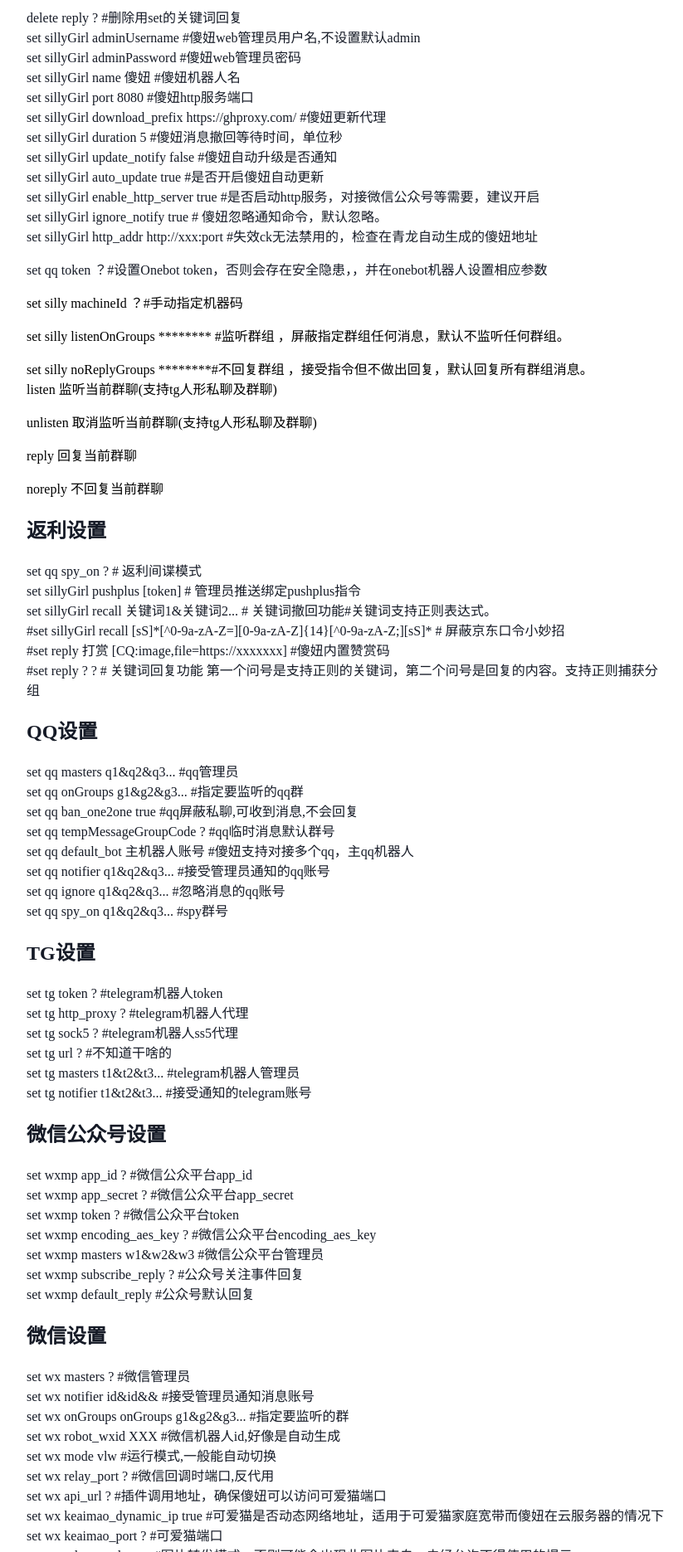
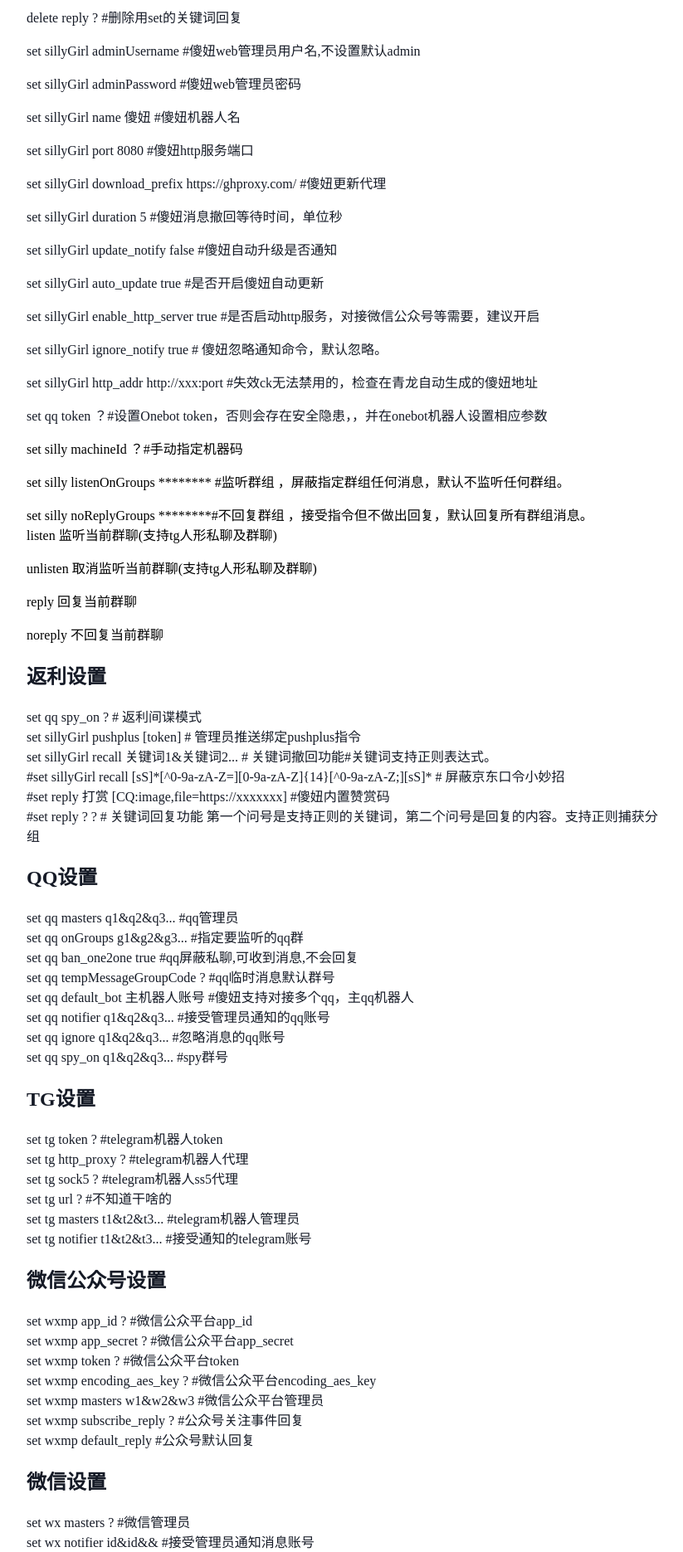
Before and after one commit to nsv2051/sillyGirl, a plain HTML site: page index.html in a window 1280 px wide. Shown: the part 180-2051 px from the top of the page at 83% size, without its empty margins (224-1047 px from the left). Drawn offline with Linux system fonts and the light colour scheme.

Commit message:
Update index.html

```diff
--- a/index.html
+++ b/index.html
@@ -33,8 +33,19 @@
 <div class="lake-content" typography="classic">
   <p id="u4fb34cfe" class="ne-p"><span class="ne-text" style="color: rgb(21, 26, 38)">? empty ? #删除一个Bucket中包含?的所有数据</span></p>
   <h2 id="xyUET"><span class="ne-text" style="color: rgb(21, 26, 38)">傻妞设置</span></h2>
-      <p id="u328903ed" class="ne-p"><span class="ne-text" style="color: rgb(21, 26, 38)">delete reply ? #删除用set的关键词回复<br />set sillyGirl adminUsername #傻妞web管理员用户名,不设置默认admin<br />set sillyGirl adminPassword #傻妞web管理员密码<br />set sillyGirl name 傻妞 #傻妞机器人名<br />set sillyGirl port 8080 #傻妞http服务端口<br />set sillyGirl download_prefix https://ghproxy.com/ #傻妞更新代理<br />set sillyGirl duration 5 #傻妞消息撤回等待时间，单位秒<br />set sillyGirl update_notify false #傻妞自动升级是否通知<br />set sillyGirl auto_update true #是否开启傻妞自动更新<br />set sillyGirl enable_http_server true #是否启动http服务，对接微信公众号等需要，建议开启<br />set sillyGirl ignore_notify true # 傻妞忽略通知命令，默认忽略。<br />set sillyGirl http_addr http://xxx:port #失效ck无法禁用的，检查在青龙自动生成的傻妞地址</span></p>
-      <p id="u30f58632" class="ne-p"><span class="ne-text" style="color: rgb(21, 26, 38)">set qq token ？#设置Onebot token，否则会存在安全隐患，，并在onebot机器人设置相应参数</span></p>
+  <p id="u328903ed" class="ne-p"><span class="ne-text" style="color: rgb(21, 26, 38)">delete reply ? #删除用set的关键词回复</span></p>
+  <p id="u530be444" class="ne-p"><span class="ne-text" style="color: rgb(21, 26, 38)">set sillyGirl adminUsername #傻妞web管理员用户名,不设置默认admin</span></p>
+  <p id="u62f80078" class="ne-p"><span class="ne-text" style="color: rgb(21, 26, 38)">set sillyGirl adminPassword #傻妞web管理员密码</span></p>
+  <p id="uc6e9a553" class="ne-p"><span class="ne-text" style="color: rgb(21, 26, 38)">set sillyGirl name 傻妞 #傻妞机器人名</span></p>
+  <p id="uf8573bc2" class="ne-p"><span class="ne-text" style="color: rgb(21, 26, 38)">set sillyGirl port 8080 #傻妞http服务端口</span></p>
+  <p id="u7627b454" class="ne-p"><span class="ne-text" style="color: rgb(21, 26, 38)">set sillyGirl download_prefix https://ghproxy.com/ #傻妞更新代理</span></p>
+  <p id="u86254b37" class="ne-p"><span class="ne-text" style="color: rgb(21, 26, 38)">set sillyGirl duration 5 #傻妞消息撤回等待时间，单位秒</span></p>
+  <p id="u8df7b7ec" class="ne-p"><span class="ne-text" style="color: rgb(21, 26, 38)">set sillyGirl update_notify false #傻妞自动升级是否通知</span></p>
+  <p id="u566a92da" class="ne-p"><span class="ne-text" style="color: rgb(21, 26, 38)">set sillyGirl auto_update true #是否开启傻妞自动更新</span></p>
+  <p id="u6ce23e2f" class="ne-p"><span class="ne-text" style="color: rgb(21, 26, 38)">set sillyGirl enable_http_server true #是否启动http服务，对接微信公众号等需要，建议开启</span></p>
+  <p id="u788e6ed2" class="ne-p"><span class="ne-text" style="color: rgb(21, 26, 38)">set sillyGirl ignore_notify true # 傻妞忽略通知命令，默认忽略。</span></p>
+  <p id="u7a5b1a5d" class="ne-p"><span class="ne-text" style="color: rgb(21, 26, 38)">set sillyGirl http_addr http://xxx:port #失效ck无法禁用的，检查在青龙自动生成的傻妞地址</span></p>
+  <p id="u1e4fbacf" class="ne-p"><span class="ne-text" style="color: rgb(21, 26, 38)">set qq token ？#设置Onebot token，否则会存在安全隐患，，并在onebot机器人设置相应参数</span></p>
   <p id="ub8c6c5cc" class="ne-p"><span class="ne-text">set silly machineId ？#手动指定机器码</span></p>
   <p id="u4e031026" class="ne-p"><span class="ne-text">set silly listenOnGroups ******** #监听群组 ，屏蔽指定群组任何消息，默认不监听任何群组。</span></p>
   <p id="udf9762b9" class="ne-p"><span class="ne-text">set silly noReplyGroups ********#不回复群组 ，接受指令但不做出回复，默认回复所有群组消息。</span><span class="ne-text" style="color: rgb(21, 26, 38)"><br /></span><span class="ne-text">listen 监听当前群聊(支持tg人形私聊及群聊)</span></p>
@@ -45,24 +56,24 @@
   <h2 id="exzpt"><span class="ne-text" style="color: rgb(21, 26, 38)">返利设置</span></h2>
   <p id="u9dacd215" class="ne-p"><span class="ne-text" style="color: rgb(21, 26, 38)">set qq spy_on ? # 返利间谍模式<br />set sillyGirl pushplus [token] # 管理员推送绑定pushplus指令<br />set sillyGirl recall 关键词1&amp;关键词2... # 关键词撤回功能#关键词支持正则表达式。<br />#set sillyGirl recall [sS]*[^0-9a-zA-Z=][0-9a-zA-Z]{14}[^0-9a-zA-Z;][sS]* # 屏蔽京东口令小妙招<br />#set reply 打赏 [CQ:image,file=https://xxxxxxx] #傻妞内置赞赏码<br />#set reply ? ? # 关键词回复功能 第一个问号是支持正则的关键词，第二个问号是回复的内容。支持正则捕获分组</span></p>
   <h2 id="SGHqk"><span class="ne-text" style="color: rgb(21, 26, 38)">QQ设置</span></h2>
-      <p id="ud5ec45b1" class="ne-p"><span class="ne-text" style="color: rgb(21, 26, 38)">set qq masters q1&amp;q2&amp;q3... #qq管理员<br />set qq onGroups g1&amp;g2&amp;g3... #指定要监听的qq群<br />set qq ban_one2one true #qq屏蔽私聊,可收到消息,不会回复<br />set qq tempMessageGroupCode ? #qq临时消息默认群号<br />set qq default_bot 主机器人账号 #傻妞支持对接多个qq，主qq机器人<br />set qq notifier q1&amp;q2&amp;q3... #接受管理员通知的qq账号<br />set qq ignore q1&amp;q2&amp;q3... #忽略消息的qq账号<br />set qq spy_on q1&amp;q2&amp;q3... #spy群号</span></p>
+  <p id="ud5ec45b1" class="ne-p"><span class="ne-text" style="color: rgb(21, 26, 38)">set qq masters q1&amp;q2&amp;q3... #qq管理员<br /></span><span class="ne-text" style="color: rgb(21, 26, 38)">set qq onGroups g1&amp;g2&amp;g3... #指定要监听的qq群<br /></span><span class="ne-text" style="color: rgb(21, 26, 38)">set qq ban_one2one true #qq屏蔽私聊,可收到消息,不会回复<br /></span><span class="ne-text" style="color: rgb(21, 26, 38)">set qq tempMessageGroupCode ? #qq临时消息默认群号<br /></span><span class="ne-text" style="color: rgb(21, 26, 38)">set qq default_bot 主机器人账号 #傻妞支持对接多个qq，主qq机器人<br /></span><span class="ne-text" style="color: rgb(21, 26, 38)">set qq notifier q1&amp;q2&amp;q3... #接受管理员通知的qq账号<br /></span><span class="ne-text" style="color: rgb(21, 26, 38)">set qq ignore q1&amp;q2&amp;q3... #忽略消息的qq账号<br /></span><span class="ne-text" style="color: rgb(21, 26, 38)">set qq spy_on q1&amp;q2&amp;q3... #spy群号</span></p>
   <h2 id="TFsO6"><span class="ne-text" style="color: rgb(21, 26, 38)">TG设置</span></h2>
-      <p id="uf578bf21" class="ne-p"><span class="ne-text" style="color: rgb(21, 26, 38)">set tg token ? #telegram机器人token<br />set tg http_proxy ? #telegram机器人代理<br />set tg sock5 ? #telegram机器人ss5代理<br />set tg url ? #不知道干啥的<br />set tg masters t1&amp;t2&amp;t3... #telegram机器人管理员<br />set tg notifier t1&amp;t2&amp;t3... #接受通知的telegram账号</span></p>
+  <p id="uf578bf21" class="ne-p"><span class="ne-text" style="color: rgb(21, 26, 38)">set tg token ? #telegram机器人token<br /></span><span class="ne-text" style="color: rgb(21, 26, 38)">set tg http_proxy ? #telegram机器人代理<br /></span><span class="ne-text" style="color: rgb(21, 26, 38)">set tg sock5 ? #telegram机器人ss5代理<br /></span><span class="ne-text" style="color: rgb(21, 26, 38)">set tg url ? #不知道干啥的<br /></span><span class="ne-text" style="color: rgb(21, 26, 38)">set tg masters t1&amp;t2&amp;t3... #telegram机器人管理员<br /></span><span class="ne-text" style="color: rgb(21, 26, 38)">set tg notifier t1&amp;t2&amp;t3... #接受通知的telegram账号</span></p>
   <h2 id="CApWu"><span class="ne-text" style="color: rgb(21, 26, 38)">微信公众号设置</span></h2>
-      <p id="ud4004897" class="ne-p"><span class="ne-text" style="color: rgb(21, 26, 38)">set wxmp app_id ? #微信公众平台app_id<br />set wxmp app_secret ? #微信公众平台app_secret<br />set wxmp token ? #微信公众平台token<br />set wxmp encoding_aes_key ? #微信公众平台encoding_aes_key<br />set wxmp masters w1&amp;w2&amp;w3 #微信公众平台管理员<br />set wxmp subscribe_reply ? #公众号关注事件回复<br />set wxmp default_reply #公众号默认回复</span></p>
+  <p id="ud4004897" class="ne-p"><span class="ne-text" style="color: rgb(21, 26, 38)">set wxmp app_id ? #微信公众平台app_id<br /></span><span class="ne-text" style="color: rgb(21, 26, 38)">set wxmp app_secret ? #微信公众平台app_secret<br /></span><span class="ne-text" style="color: rgb(21, 26, 38)">set wxmp token ? #微信公众平台token<br /></span><span class="ne-text" style="color: rgb(21, 26, 38)">set wxmp encoding_aes_key ? #微信公众平台encoding_aes_key<br /></span><span class="ne-text" style="color: rgb(21, 26, 38)">set wxmp masters w1&amp;w2&amp;w3 #微信公众平台管理员<br /></span><span class="ne-text" style="color: rgb(21, 26, 38)">set wxmp subscribe_reply ? #公众号关注事件回复<br /></span><span class="ne-text" style="color: rgb(21, 26, 38)">set wxmp default_reply #公众号默认回复</span></p>
   <h2 id="hF3t1"><span class="ne-text" style="color: rgb(21, 26, 38)">微信设置</span></h2>
-      <p id="ud4ecf01e" class="ne-p"><span class="ne-text" style="color: rgb(21, 26, 38)">set wx masters ? #微信管理员<br />set wx notifier id&amp;id&amp;&amp; #接受管理员通知消息账号<br />set wx onGroups onGroups g1&amp;g2&amp;g3... #指定要监听的群<br />set wx robot_wxid XXX #微信机器人id,好像是自动生成<br />set wx mode vlw #运行模式,一般能自动切换<br />set wx relay_port ? #微信回调时端口,反代用<br />set wx api_url ? #插件调用地址，确保傻妞可以访问可爱猫端口<br />set wx keaimao_dynamic_ip true #可爱猫是否动态网络地址，适用于可爱猫家庭宽带而傻妞在云服务器的情况下<br />set wx keaimao_port ? #可爱猫端口<br />set wx relay_mode true #图片转发模式，否则可能会出现此图片来自xx未经允许不得使用的提示<br />set wx relaier ? #指定转发地址，格式为 https://域名/relay?url=%s，不知道不用填<br />set wx sillyGirl_dynamic_ip true #傻妞是否动态网络地址，适用于傻妞家庭宽带而可爱猫在云服务器的情况下</span></p>
-      <p id="u5666486e" class="ne-p"><span class="ne-text" style="color: rgb(21, 26, 38)"><br />set wx vlw_token XXX #对接vlw插件的token<br />set wx vlw_addr http://vlw插件ip:端口 #插件调用地址，对应之前插件配置的<br />set wx relay_mode true #图片转发模式，否则可能会出现此图片来自xx未经允许不得使用的提示。<br />set wx relaier ? #指定转发地址，格式为 https://域名/relay?url=%s，不知道干嘛的。</span></p>
+  <p id="ud4ecf01e" class="ne-p"><span class="ne-text" style="color: rgb(21, 26, 38)">set wx masters ? #微信管理员<br /></span><span class="ne-text" style="color: rgb(21, 26, 38)">set wx notifier id&amp;id&amp;&amp; #接受管理员通知消息账号<br /></span><span class="ne-text" style="color: rgb(21, 26, 38)">set wx onGroups onGroups g1&amp;g2&amp;g3... #指定要监听的群<br /></span><span class="ne-text" style="color: rgb(21, 26, 38)">set wx robot_wxid XXX #微信机器人id,好像是自动生成<br /></span><span class="ne-text" style="color: rgb(21, 26, 38)">set wx mode vlw #运行模式,一般能自动切换<br /></span><span class="ne-text" style="color: rgb(21, 26, 38)">set wx relay_port ? #微信回调时端口,反代用<br /></span><span class="ne-text" style="color: rgb(21, 26, 38)">set wx api_url ? #插件调用地址，确保傻妞可以访问可爱猫端口<br /></span><span class="ne-text" style="color: rgb(21, 26, 38)">set wx keaimao_dynamic_ip true #可爱猫是否动态网络地址，适用于可爱猫家庭宽带而傻妞在云服务器的情况下<br /></span><span class="ne-text" style="color: rgb(21, 26, 38)">set wx keaimao_port ? #可爱猫端口<br /></span><span class="ne-text" style="color: rgb(21, 26, 38)">set wx relay_mode true #图片转发模式，否则可能会出现此图片来自xx未经允许不得使用的提示<br /></span><span class="ne-text" style="color: rgb(21, 26, 38)">set wx relaier ? #指定转发地址，格式为 https://域名/relay?url=%s，不知道不用填<br /></span><span class="ne-text" style="color: rgb(21, 26, 38)">set wx sillyGirl_dynamic_ip true #傻妞是否动态网络地址，适用于傻妞家庭宽带而可爱猫在云服务器的情况下</span></p>
+  <p id="u5666486e" class="ne-p"><span class="ne-text" style="color: rgb(21, 26, 38)"><br /></span><span class="ne-text" style="color: rgb(21, 26, 38)">set wx vlw_token XXX #对接vlw插件的token<br /></span><span class="ne-text" style="color: rgb(21, 26, 38)">set wx vlw_addr http://vlw插件ip:端口 #插件调用地址，对应之前插件配置的<br /></span><span class="ne-text" style="color: rgb(21, 26, 38)">set wx relay_mode true #图片转发模式，否则可能会出现此图片来自xx未经允许不得使用的提示。<br /></span><span class="ne-text" style="color: rgb(21, 26, 38)">set wx relaier ? #指定转发地址，格式为 https://域名/relay?url=%s，不知道干嘛的。</span></p>
   <h2 id="mgVqf"><span class="ne-text" style="color: rgb(21, 26, 38)">青龙管理</span></h2>
-      <p id="u07b39392" class="ne-p"><span class="ne-text" style="color: rgb(21, 26, 38)">set qinglong enable_qinglong true #是否启用青龙管理<br />set qinglong QLS xxx #青龙配置,自动生成<br />set qinglong autoCronHideDuplicate false #关闭自动隐藏任务命令<br />set qinglong host http://xxx #青龙地址<br />set qinglong client_id xxx #青龙client_id<br />set qinglong client_secret xxx #青龙client_secret<br />set qinglong autoCronHideDuplicate false #关闭自动隐藏任务命令</span></p>
+  <p id="u07b39392" class="ne-p"><span class="ne-text" style="color: rgb(21, 26, 38)">set qinglong enable_qinglong true #是否启用青龙管理<br /></span><span class="ne-text" style="color: rgb(21, 26, 38)">set qinglong QLS xxx #青龙配置,自动生成<br /></span><span class="ne-text" style="color: rgb(21, 26, 38)">set qinglong autoCronHideDuplicate false #关闭自动隐藏任务命令<br /></span><span class="ne-text" style="color: rgb(21, 26, 38)">set qinglong host http://xxx #青龙地址<br /></span><span class="ne-text" style="color: rgb(21, 26, 38)">set qinglong client_id xxx #青龙client_id<br /></span><span class="ne-text" style="color: rgb(21, 26, 38)">set qinglong client_secret xxx #青龙client_secret<br /></span><span class="ne-text" style="color: rgb(21, 26, 38)">set qinglong autoCronHideDuplicate false #关闭自动隐藏任务命令</span></p>
   <h2 id="Xpdjx"><span class="ne-text" style="color: rgb(21, 26, 38)">车头&amp;钉子</span></h2>
-      <p id="ue4c5586c" class="ne-p"><span class="ne-text" style="color: rgb(21, 26, 38)">set qinglong pins xxx #钉子<br />set qinglong chetou xxx #车头</span></p>
+  <p id="ue4c5586c" class="ne-p"><span class="ne-text" style="color: rgb(21, 26, 38)">set qinglong pins xxx #钉子<br /></span><span class="ne-text" style="color: rgb(21, 26, 38)">set qinglong chetou xxx #车头</span></p>
   <h2 id="XnZCO"><span class="ne-text" style="color: rgb(21, 26, 38)">芝士设置</span></h2>
-      <p id="ue9c70cb8" class="ne-p"><span class="ne-text" style="color: rgb(21, 26, 38)">set jd_cookie enable_jd_cookie true #是否启用芝士<br />set jd_cookie groupCode xxxxxxx #仅在指定群启用芝士<br />set jd_cookie http_proxy http://xxx或者sock5:// #代理<br />set jd_cookie asset_query_alias xxxxxxx #自定义查询口令，变相实现屏蔽查询口令。<br />set jd_cookie query_wait_time [限制秒数] #限制查询频率<br />set jd_cookie enable_auto_update true #自动检测ck有效性开关，关闭则为false。<br /><br />set jd_cookie auto_migrate */7 * * * * #定时执行迁移<br /><br />set jd_cookie ad ? #自定义广告，成功登录后发送<br />set jd_cookie pub_login_addr ? #出现无法自动验证的验证码时使用的地址</span></p>
+  <p id="ue9c70cb8" class="ne-p"><span class="ne-text" style="color: rgb(21, 26, 38)">set jd_cookie enable_jd_cookie true #是否启用芝士<br /></span><span class="ne-text" style="color: rgb(21, 26, 38)">set jd_cookie groupCode xxxxxxx #仅在指定群启用芝士<br /></span><span class="ne-text" style="color: rgb(21, 26, 38)">set jd_cookie http_proxy http://xxx或者sock5:// #代理<br /></span><span class="ne-text" style="color: rgb(21, 26, 38)">set jd_cookie asset_query_alias xxxxxxx #自定义查询口令，变相实现屏蔽查询口令。<br /></span><span class="ne-text" style="color: rgb(21, 26, 38)">set jd_cookie query_wait_time [限制秒数] #限制查询频率<br /></span><span class="ne-text" style="color: rgb(21, 26, 38)">set jd_cookie enable_auto_update true #自动检测ck有效性开关，关闭则为false。<br /><br /></span><span class="ne-text" style="color: rgb(21, 26, 38)">set jd_cookie auto_migrate */7 * * * * #定时执行迁移<br /><br /></span><span class="ne-text" style="color: rgb(21, 26, 38)">set jd_cookie ad ? #自定义广告，成功登录后发送<br /></span><span class="ne-text" style="color: rgb(21, 26, 38)">set jd_cookie pub_login_addr ? #出现无法自动验证的验证码时使用的地址</span></p>
   <h2 id="mIMel"><span class="ne-text" style="color: rgb(21, 26, 38)">Nark登录设置</span></h2>
-      <p id="u09f6efa9" class="ne-p"><span class="ne-text" style="color: rgb(21, 26, 38)">set jd_cookie nolan_addr http://诺兰ip:端口 #诺兰登陆地址，需要http<br /><br />set jd_cookie xdd_url ? #短信登录接入xdd指令，格式http://IP地址:端口/api/login/smslogin<br />set jd_cookie xdd_token ? #对接xdd，额外参数<br /><br />set jd_cookie tip xxxx #登录服务不可用时提示<br />set jd_cookie login_tip xxx #发送短信前的提示<br />set jd_cookie login_tip_qq xxx #你可以单独某个客户端发送短信前的提示,其他客户端将qq改成别的,如wx<br />set jd_cookie phone_tip xxx #手机号获取成功后提示<br />set jd_cookie phone_tip_wx xxx #你可以单独某个客户端获取后期成功提示,其他客户端将wx改成别的,如qq<br />set jd_cookie sms_tip xxx #接收短信验证码提示<br />set jd_cookie nolan_timeout xxx #超时提示</span></p>
+  <p id="u09f6efa9" class="ne-p"><span class="ne-text" style="color: rgb(21, 26, 38)">set jd_cookie nolan_addr http://诺兰ip:端口 #诺兰登陆地址，需要http<br /><br /></span><span class="ne-text" style="color: rgb(21, 26, 38)">set jd_cookie xdd_url ? #短信登录接入xdd指令，格式http://IP地址:端口/api/login/smslogin<br /></span><span class="ne-text" style="color: rgb(21, 26, 38)">set jd_cookie xdd_token ? #对接xdd，额外参数<br /><br /></span><span class="ne-text" style="color: rgb(21, 26, 38)">set jd_cookie tip xxxx #登录服务不可用时提示<br /></span><span class="ne-text" style="color: rgb(21, 26, 38)">set jd_cookie login_tip xxx #发送短信前的提示<br /></span><span class="ne-text" style="color: rgb(21, 26, 38)">set jd_cookie login_tip_qq xxx #你可以单独某个客户端发送短信前的提示,其他客户端将qq改成别的,如wx<br /></span><span class="ne-text" style="color: rgb(21, 26, 38)">set jd_cookie phone_tip xxx #手机号获取成功后提示<br /></span><span class="ne-text" style="color: rgb(21, 26, 38)">set jd_cookie phone_tip_wx xxx #你可以单独某个客户端获取后期成功提示,其他客户端将wx改成别的,如qq<br /></span><span class="ne-text" style="color: rgb(21, 26, 38)">set jd_cookie sms_tip xxx #接收短信验证码提示<br /></span><span class="ne-text" style="color: rgb(21, 26, 38)">set jd_cookie nolan_timeout xxx #超时提示</span></p>
   <h2 id="nujjA"><span class="ne-text" style="color: rgb(21, 26, 38)">任务通知</span></h2>
-      <p id="udcae6159" class="ne-p"><span class="ne-text" style="color: rgb(21, 26, 38)">set jd_cookie disable_notify true #关闭推送指令，不想收到请jd unbind<br />set jd_cookie asset_push 0 13 * * * #定时资产推送和cookie检查<br />set jd_cookie task_Notify 0 13 * * * #定时任务通知<br />set jd_cookie notify_mode group/private #任务通知群聊模式<br />set jd_cookie qqGroup ? #任务通知qq群聊ID<br />set jd_cookie wxGroup ? #任务通知微信群聊ID<br /><br />set jd_cookie wsck_ua xxx #wskey转换时ua<br /><br />set jdWSCK update 56 * * * * #wskey自动转cooke定时</span></p>
+  <p id="udcae6159" class="ne-p"><span class="ne-text" style="color: rgb(21, 26, 38)">set jd_cookie disable_notify true #关闭推送指令，不想收到请jd unbind<br /></span><span class="ne-text" style="color: rgb(21, 26, 38)">set jd_cookie asset_push 0 13 * * * #定时资产推送和cookie检查<br /></span><span class="ne-text" style="color: rgb(21, 26, 38)">set jd_cookie task_Notify 0 13 * * * #定时任务通知<br /></span><span class="ne-text" style="color: rgb(21, 26, 38)">set jd_cookie notify_mode group/private #任务通知群聊模式<br /></span><span class="ne-text" style="color: rgb(21, 26, 38)">set jd_cookie qqGroup ? #任务通知qq群聊ID<br /></span><span class="ne-text" style="color: rgb(21, 26, 38)">set jd_cookie wxGroup ? #任务通知微信群聊ID<br /><br /></span><span class="ne-text" style="color: rgb(21, 26, 38)">set jd_cookie wsck_ua xxx #wskey转换时ua<br /><br /></span><span class="ne-text" style="color: rgb(21, 26, 38)">set jdWSCK update 56 * * * * #wskey自动转cooke定时</span></p>
   <p id="u678cb085" class="ne-p"><br></p>
 </div>
 </body>
```
Lines whose indentation alone changed are shown as unchanged.
